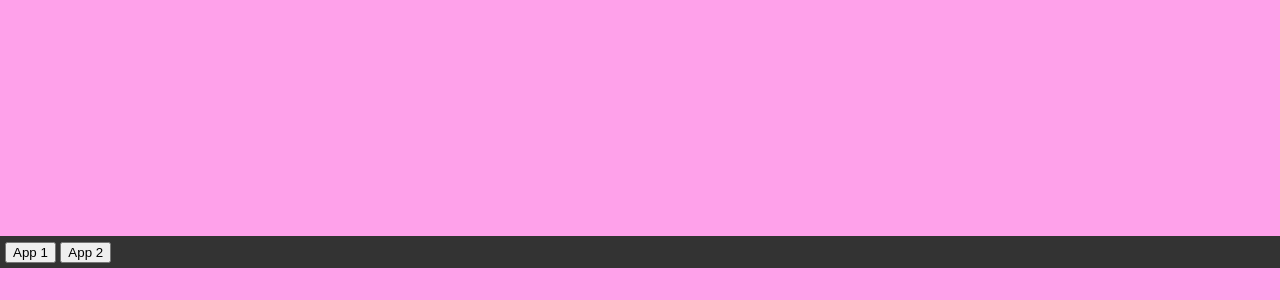
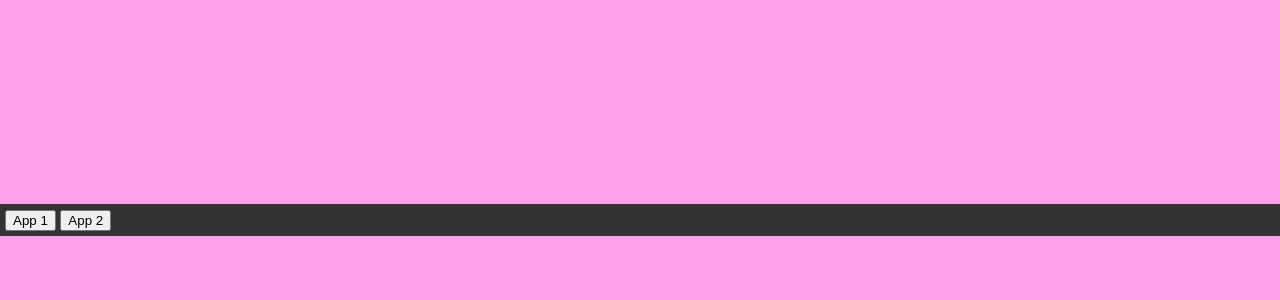
Before and after one commit to Von-Schmidt/vincentsmid, a SvelteKit app: page / in a window 1280 px wide. Shown: the part 564-864 px from the top of the page. After the commit the page ends 800 px from the top, so only its background shows below. Built offline with nearby package versions, Linux system fonts and the light colour scheme; a web font is replaced by a local one.

Commit message:
layout fix
Fixed the main having padding and margin

```diff
--- a/src/routes/+layout.svelte
+++ b/src/routes/+layout.svelte
@@ -6,6 +6,7 @@
 
 	<main>
 		<slot />
+
 	</main>
 </div>
 
@@ -20,24 +21,8 @@
         flex: 1;
         display: flex;
         flex-direction: column;
-        padding: 1rem;
-        width: 100vw/2;
-        margin: 1rem;
         box-sizing: border-box;
     }
-
-    footer {
-		display: flex;
-		flex-direction: column;
-		justify-content: center;
-		align-items: center;
-		padding: 12px;
-		text-align: center;
-	}
-
-	footer a {
-		font-weight: bold;
-	}
 
 	@media (min-width: 480px) {
 		footer {
```
